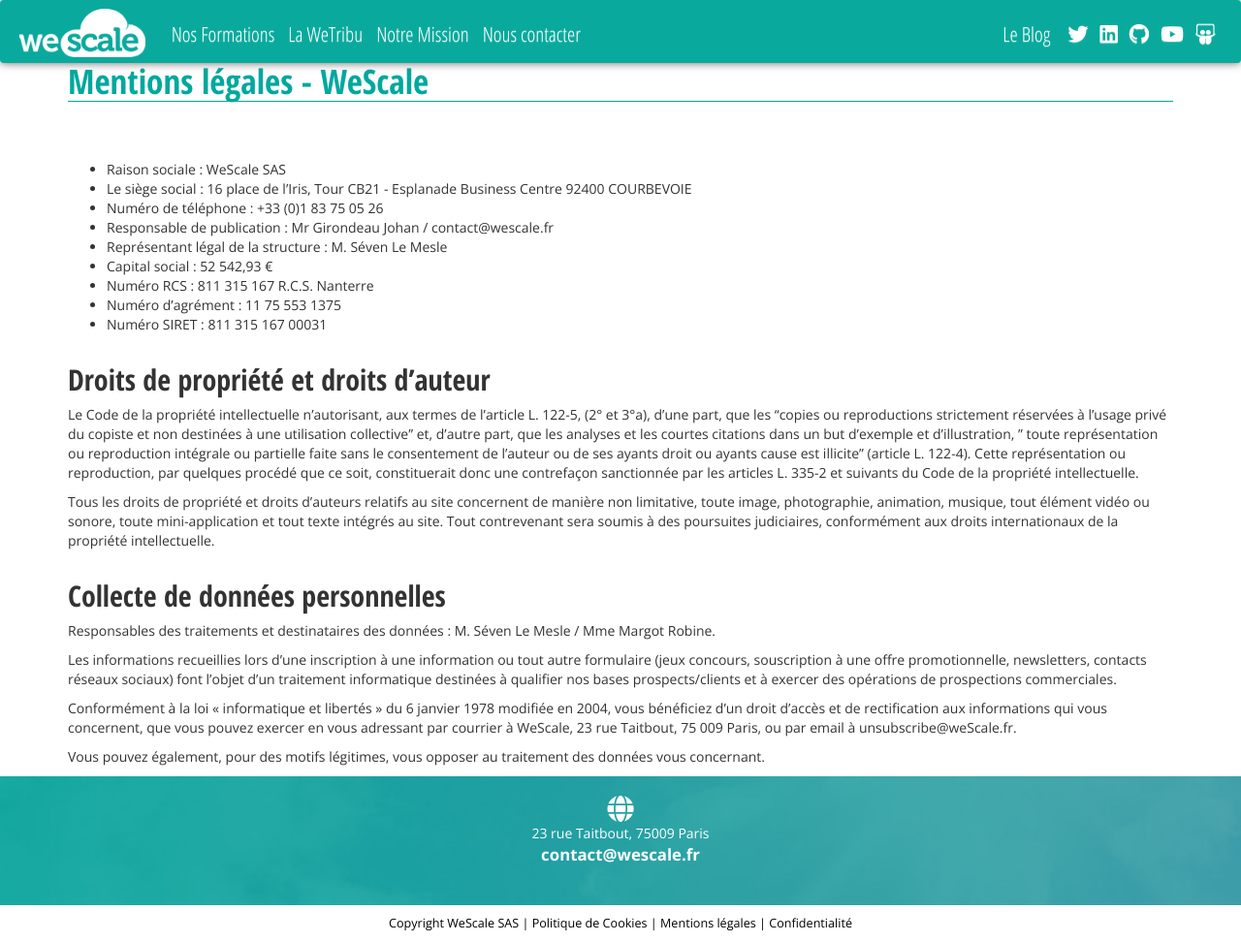
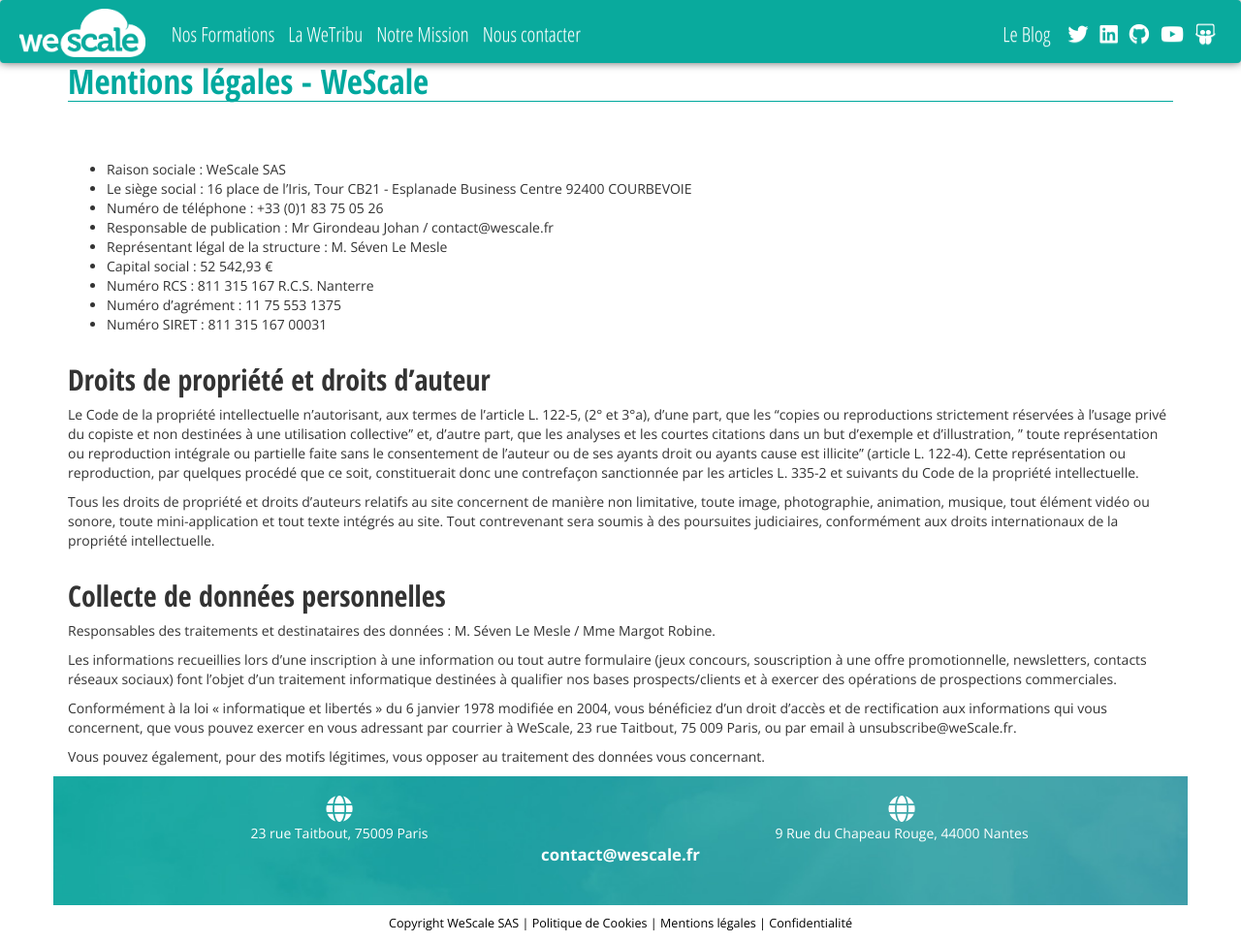
Before and after one commit to wescale/wescale-site, a Jekyll site: the page built from mentions.html, in a window 1280 px wide and 972 px high. Shown: the whole window at 97% size. Built offline with Jekyll 4.4.1, drawn with Linux system fonts in a browser that asks for light colours; nearby versions of some CDN libraries; comment, search, counter and statistics services are not loaded.

Commit message:
Try With Nantes Address

```diff
--- a/_layouts/default.html
+++ b/_layouts/default.html
@@ -116,6 +116,7 @@
 
             <div class="container map-legend-container">
                 <div class="row">
+
                     <div class="col-xs-12 col-lg-4 col-md-4">
                         <div id="map-legend">
                             <h3>WeScale</h3>
@@ -123,18 +124,33 @@
                             <p><img src="{{ "/images/metro.jpg" | relative_url }}" width="25px" height="17px"/> Chaussée d'Antin Lafayette, Auber, Richelieu - Drouot, Opéra</p>
                         </div>
                     </div>
+
                 </div>
             </div>
         </div>
     </div>
 
-    <div class="footer-wrapper-top">
-        <div class="footer-top">
-            <a href="#" class="to-maps"><i class="fa fa-globe fa-2x"></i><br/> 23 rue Taitbout, 75009 Paris</a>
+    <div class="footer-wrapper-top container">
+        <div class="row">
+            <div class="col-xs-6 col-lg-6 col-md-6">
+                <div class="footer-top">
+                    <a href="#" class="to-maps"><i class="fa fa-globe fa-2x"></i><br/> 23 rue Taitbout, 75009 Paris</a>
+                </div>
+
+            </div>
+            <div class="col-xs-6 col-lg-6 col-md-6">
+                <div class="footer-top">
+                    <a href="#" class="to-maps"><i class="fa fa-globe fa-2x"></i><br/> 9 Rue du Chapeau Rouge, 44000 Nantes</a>
+                </div>
+
+            </div>
         </div>
-
-        <div class="footer-contact">
-            <a href="mailto:contact@wescale.fr">contact@wescale.fr</a>
+        <div class="row">
+            <div class="col-xs-12">
+             <div class="footer-contact">
+                    <a href="mailto:contact@wescale.fr">contact@wescale.fr</a>
+                </div>
+            </div>
         </div>
     </div>
 
```
Also changed, not shown: .travis.yml.
